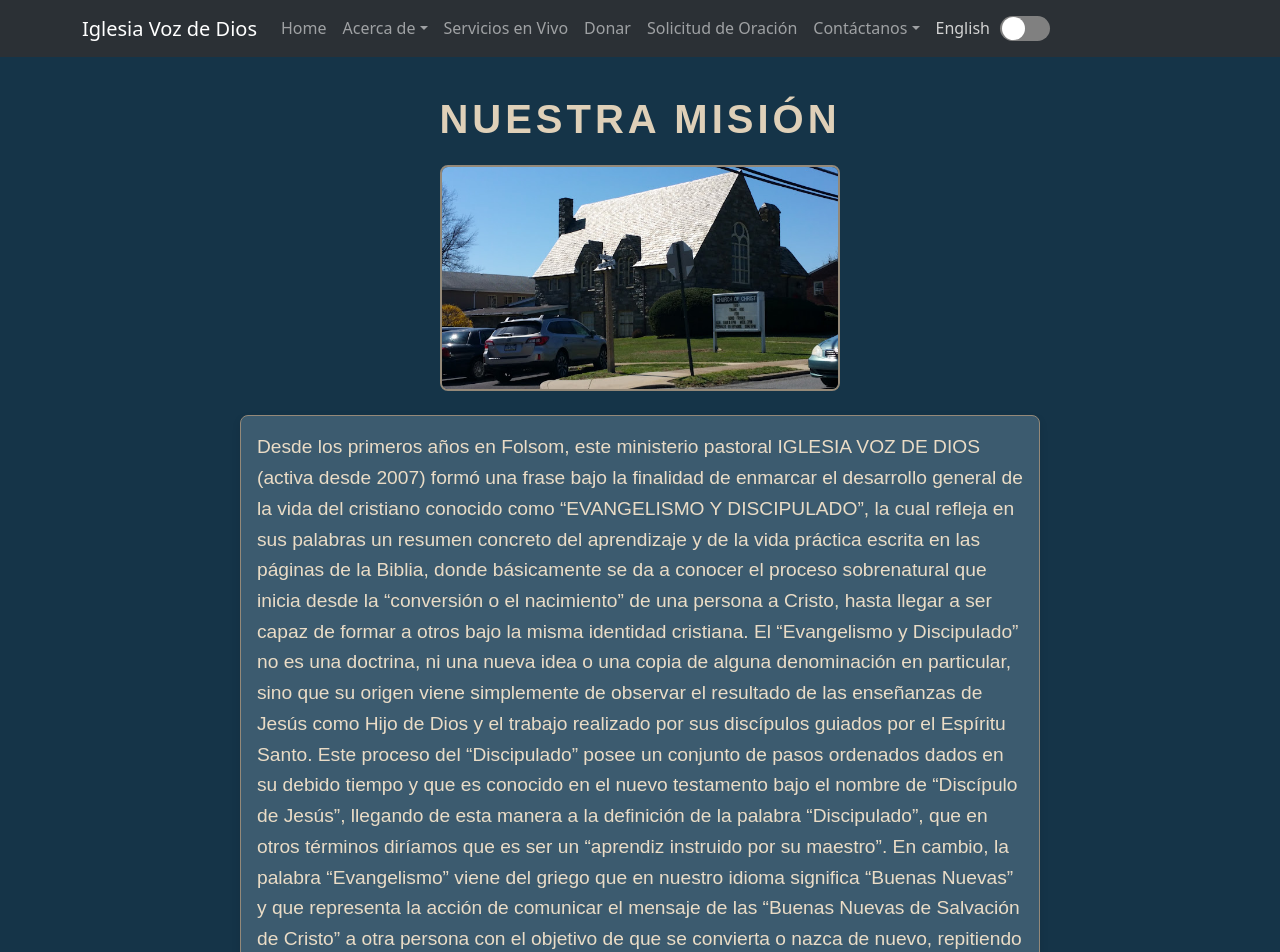
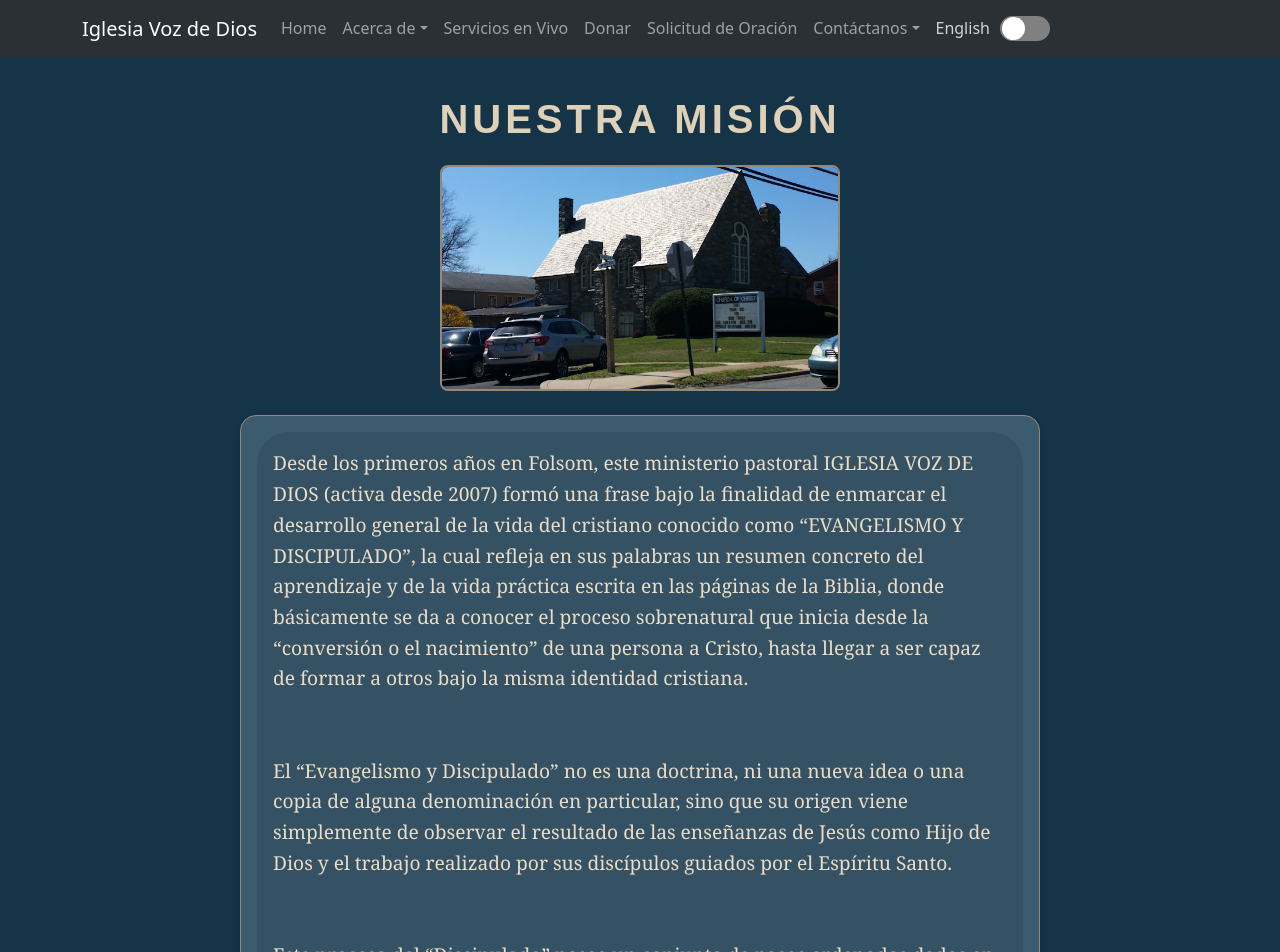
Before and after one commit to josuecaztro/IVDD-Final-Website, a React (Create React App) app in the folder front-End/: page /mission in a window 1280 px wide. Shown: the top 952 px of the page. Built offline with nearby package versions, Linux system fonts and the light colour scheme; a web font is replaced by a local one.

Commit message:
2 text errors fixed and added line breaks for readability in mission page

```diff
--- a/front-End/src/components/MissionPage/Mission.css
+++ b/front-End/src/components/MissionPage/Mission.css
@@ -50,7 +50,7 @@ The color pallete:
     font-size: 1.2rem;
     padding: 1rem;
     border: 1px solid #948979;
-    border-radius: 8px;
+    border-radius: 1rem;
     box-shadow: 0 4px 8px rgba(0, 0, 0, 0.1);
     /* transition: box-shadow 0.3s ease, transform 0.3s ease; */
 }
@@ -68,4 +68,8 @@ The color pallete:
   .mission-text {
     margin: 0;
     color: #eadcc6;
+    font-family:Georgia, 'Times New Roman', Times, serif;
+    padding: 1rem;
+    border-radius: 2rem;
+    background-color: #355265;
 }
--- a/front-End/src/components/MissionPage/Mission.js
+++ b/front-End/src/components/MissionPage/Mission.js
@@ -11,7 +11,47 @@ function DisplayMission ( { language }){
         <img id="still-img-1" src={churchStillImage}/>
         <div id="mission-card">
           <p className="mission-text">
-            {missionText[language].missionBody}
+            {missionText[language].pg1}
+            <br/>
+            <br/>
+            <br/>
+            {missionText[language].pg2}
+            <br/>
+            <br/>
+            <br/>
+            {missionText[language].pg3}
+            <br/>
+            <br/>
+            <br/>
+            {missionText[language].pg4}
+            <br/>
+            <br/>
+            <br/>
+            {missionText[language].pg5}
+            <br/>
+            <br/>
+            <br/>
+            {missionText[language].pg6}
+            <br/>
+            <br/>
+            <br/>
+            {missionText[language].pg7}
+            <br/>
+            <br/>
+            <br/>
+            {missionText[language].pg8}
+            <br/>
+            <br/>
+            <br/>
+            {missionText[language].pg9}
+            <br/>
+            <br/>
+            <br/>
+            {missionText[language].pg10}
+            <br/>
+            <br/>
+            <br/>
+            {missionText[language].pg11}
           </p>
         </div>
       </div>
--- a/front-End/src/components/MissionPage/MissionTEXT.js
+++ b/front-End/src/components/MissionPage/MissionTEXT.js
@@ -1,44 +1,36 @@
 import React from 'react';
 
-
+// I have to split up this text into 11 sections
+// This will be HORRIBLE CODE but I have no quick solution. It's for spacing readability.
+// I'm having lot's of issues insert new line characters as JSON objects in React apparently.
 const missionText = {
     en: {
       heading: "Our Mission",
-      missionBody: `Since its early years in Folsom, the pastoral ministry IGLESIA VOZ DE DIOS (active since 2007) established a phrase aimed at framing the general development of the Christian life known as “EVANGELISM AND DISCIPLESHIP.” This phrase reflects a concrete summary of the learning and practical life described in the Bible, essentially illustrating the supernatural process that begins with the “conversion or birth” of a person in Christ and continues until they are capable of guiding others under the same Christian identity.
-“Evangelism and Discipleship” is not a doctrine, a new idea, or a copy of any particular denomination. Its origin simply stems from observing the results of Jesus’ teachings as the Son of God and the work carried out by His disciples, guided by the Holy Spirit.
-The process of “Discipleship” comprises a set of ordered steps given at the proper time, known in the New Testament as being a “Disciple of Jesus.” Thus, the term “Discipleship” is defined as being a “learner instructed by their teacher.”
-On the other hand, the word “Evangelism” comes from the Greek term that means “Good News” in our language, representing the act of sharing the message of the “Good News of Salvation in Christ” with another person. The goal is for that person to be converted or born again, thereby repeating in them the complete and orderly process of “Discipleship.”
-The proper formation of “Discipleship” in the newly converted person, known as a “believer,” will produce the quality expected by God to replicate the same steps in others by sharing the message of the Good News of Salvation in Christ narrated in the four gospels. This action is called “Evangelism,” meaning that the terms “Evangelism” or “Evangelize” signify communicating the message of salvation in Christ so that the unbelieving listener may be converted and ready to receive “Discipleship,” where they will be trained to teach others the same lessons they have received.
-Every person born again is required to correctly and uninterruptedly complete all the steps of “Discipleship” in order and in their proper time, thus obtaining the authority to teach others under the same doctrine. The word “Doctrine” refers to the set of biblical teachings essential for proper spiritual formation.
-Any believer who has not undergone correct “Evangelism and Discipleship” must immediately enter this process to continue until they are capable of forming new members within the same congregation. Otherwise, failure to do so leaves them vulnerable to other doctrines that may distance them from God’s will.
-Based on multiple experiences throughout church history, the best way to learn and practice “Evangelism and Discipleship” is through a “one-on-one” relationship or contact, often held in a home or a church room, as these provide a suitable environment for this purpose.
-In our case, recognizing the need we’ve observed over the years, the topics of “Discipleship” began to be shared on Saturdays (2004) during the service. A sequence of topics was presented to benefit both attendees and those connected through our social networks. Meanwhile, “Evangelism” is conducted separately by individuals already active in this work.
-Our desire and goal are for every believer in our congregation to commit, make an effort, and attend services to properly complete the ordered steps of “Discipleship.” This will enable them to evangelize others, winning them for the Lord.
-Making this important decision is vital, not only for yourself but also for others waiting for someone to share the Good News of Salvation and train them to reach a lost and needy world with the eternal salvation found in Christ Jesus.`
-    },
+      pg1: `Since its early years in Folsom, the pastoral ministry IGLESIA VOZ DE DIOS (active since 2007) established a phrase aimed at framing the general development of the Christian life known as “EVANGELISM AND DISCIPLESHIP.” This phrase reflects a concrete summary of the learning and practical life described in the Bible, essentially illustrating the supernatural process that begins with the “conversion or birth” of a person in Christ and continues until they are capable of guiding others under the same Christian identity.`,
+      pg2: `Evangelism and Discipleship” is not a doctrine, a new idea, or a copy of any particular denomination. Its origin simply stems from observing the results of Jesus’ teachings as the Son of God and the work carried out by His disciples, guided by the Holy Spirit.`,
+      pg3: `The process of “Discipleship” comprises a set of ordered steps given at the proper time, known in the New Testament as being a “Disciple of Jesus.” Thus, the term “Discipleship” is defined as being a “learner instructed by their teacher.”`,
+      pg4: `On the other hand, the word “Evangelism” comes from the Greek term that means “Good News” in our language, representing the act of sharing the message of the “Good News of Salvation in Christ” with another person. The goal is for that person to be converted or born again, thereby repeating in them the complete and orderly process of “Discipleship."`,
+      pg5: `The proper formation of “Discipleship” in the newly converted person, known as a “believer,” will produce the quality expected by God to replicate the same steps in others by sharing the message of the Good News of Salvation in Christ narrated in the four gospels. This action is called “Evangelism,” meaning that the terms “Evangelism” or “Evangelize” signify communicating the message of salvation in Christ so that the unbelieving listener may be converted and ready to receive “Discipleship,” where they will be trained to teach others the same lessons they have received.`,
+      pg6: `Every person born again is required to correctly and uninterruptedly complete all the steps of “Discipleship” in order and in their proper time, thus obtaining the authority to teach others under the same doctrine. The word “Doctrine” refers to the set of biblical teachings essential for proper spiritual formation.`,
+      pg7: `Any believer who has not undergone correct “Evangelism and Discipleship” must immediately enter this process to continue until they are capable of forming new members within the same congregation. Otherwise, failure to do so leaves them vulnerable to other doctrines that may distance them from God’s will.`,
+      pg8: `Based on multiple experiences throughout church history, the best way to learn and practice “Evangelism and Discipleship” is through a “one-on-one” relationship or contact, often held in a home or a church room, as these provide a suitable environment for this purpose.`,
+      pg9: `In our case, recognizing the need we’ve observed over the years, the topics of “Discipleship” began to be shared on Saturdays (2024) during the service. A sequence of topics was presented to benefit both attendees and those connected through our social networks. Meanwhile, “Evangelism” is conducted separately by individuals already active in this work.`,
+      pg10: `Our desire and goal is for every believer in our congregation to choose the path to strive and assist the worship service to properly complete the ordered steps of “Discipleship.” This will enable them to evangelize others, winning them for the Lord.`,
+      pg11: `Making this important decision is vital, not only for yourself but also for others waiting for someone to share the Good News of Salvation and train them to reach a lost and needy world with the eternal salvation found in Christ Jesus.`
+      },
     es: {
       heading: "Nuestra Misión",
-      missionBody: `Desde los primeros años en Folsom, este ministerio pastoral IGLESIA VOZ DE DIOS (activa desde 2007) formó una frase bajo la finalidad de enmarcar el desarrollo general de la vida del cristiano conocido como “EVANGELISMO Y DISCIPULADO”, la cual refleja en sus palabras un resumen concreto del aprendizaje y de la vida práctica escrita en las páginas de la Biblia, donde básicamente se da a conocer el proceso sobrenatural que inicia desde la “conversión o el nacimiento” de una persona a Cristo, hasta llegar a ser capaz de formar a otros bajo la misma identidad cristiana.
-
-El “Evangelismo y Discipulado” no es una doctrina, ni una nueva idea o una copia de alguna denominación en particular, sino que su origen viene simplemente de observar el resultado de las enseñanzas de Jesús como Hijo de Dios y el trabajo realizado por sus discípulos guiados por el Espíritu Santo.
-
-Este proceso del “Discipulado” posee un conjunto de pasos ordenados dados en su debido tiempo y que es conocido en el nuevo testamento bajo el nombre de “Discípulo de Jesús”, llegando de esta manera a la definición de la palabra “Discipulado”, que en otros términos diríamos que es ser un “aprendiz instruido por su maestro”.
-
-En cambio, la palabra “Evangelismo” viene del griego que en nuestro idioma significa “Buenas Nuevas” y que representa la acción de comunicar el mensaje de las “Buenas Nuevas de Salvación de Cristo” a otra persona con el objetivo de que se convierta o nazca de nuevo, repitiendo en esta persona el proceso completo y ordenado del “Discipulado”.
-
-La correcta formación del “Discipulado” en la nueva persona convertida conocido como “creyente”,  producirá la calidad esperada por Dios para repetir los mismos pasos en otros al compartir el mensaje de las buenas nuevas de salvación en Cristo narrado en los cuatro evangelios, llamándosele a esta acción “Evangelismo”, es decir que la palabra “Evangelismo o Evangelizar” significa comunicar el mensaje de las buenas de salvación en Cristo para que el oyente incrédulo o inconverso, se convierta y esté listo para recibir el “Discipulado” donde será entrenado para enseñar a otros lo mismo que él recibió.
-
-Toda persona nacida de nuevo, le es demandado completar correctamente en orden y en su tiempo de una manera ininterrumpida todos los pasos del “Discipulado”, obteniendo de esta manera el aval para enseñar a otros bajo la misma doctrina. La palabra “Doctrina” significa el conjunto de enseñanzas bíblicas útiles para la correcta formación espiritual.
-
-Todo creyente que no ha tenido un “Evangelismo y Discipulado” correcto, debe de ingresar a este proceso inmediatamente para que pueda continuar hasta llegar a ser capaz de poder formar a otros miembros nuevos dentro de la misma congregación; de lo contrario al no hacerlo, estará accesible a otros tipos de doctrinas que traerán como consecuencias la lejanía a la voluntad de Dios.
-
-Basado en múltiples experiencias a través de la historia de la iglesia, la mejor manera de aprender y practicar el “Evangelismo y Discipulado” es a través de una relación o contacto de “uno a uno”, teniendo a su vez un lugar o espacio con un ambiente adecuado para esta finalidad, siendo en su mayoría una casa o un salón dentro de la iglesia.
-
-En nuestro caso, viendo la necesidad que hemos experimentado en los años anteriores, los temas del “Discipulado” se empezaron a compartir los días sábados (2004) durante el culto teniendo una secuencia de temas donde la persona que está presente junto con la que se logra conectar a nuestras redes sociales es la beneficiada de estas enseñanzas, mientras que el “Evangelismo” se hace por separado a personas que ya están activas en esta labor.
-
-Nuestro deseo y meta es lograr que cada creyente en nuestra congregación decida, se esfuerce y asista al culto para completar correctamente los pasos ordenados del “Discipulado” y poder de esta manera evangelizar a otros ganándolos para el Señor.
-
-Tomar esta importante decisión es vital no solo para usted, sino para otros que esperan que alguien les comparta las Buenas Nuevas de Salvación y los entrene para ir a un mundo perdido y necesitado de la salvación eterna en Cristo Jesús.`
+      pg1: `Desde los primeros años en Folsom, este ministerio pastoral IGLESIA VOZ DE DIOS (activa desde 2007) formó una frase bajo la finalidad de enmarcar el desarrollo general de la vida del cristiano conocido como “EVANGELISMO Y DISCIPULADO”, la cual refleja en sus palabras un resumen concreto del aprendizaje y de la vida práctica escrita en las páginas de la Biblia, donde básicamente se da a conocer el proceso sobrenatural que inicia desde la “conversión o el nacimiento” de una persona a Cristo, hasta llegar a ser capaz de formar a otros bajo la misma identidad cristiana.`,
+      pg2: `El “Evangelismo y Discipulado” no es una doctrina, ni una nueva idea o una copia de alguna denominación en particular, sino que su origen viene simplemente de observar el resultado de las enseñanzas de Jesús como Hijo de Dios y el trabajo realizado por sus discípulos guiados por el Espíritu Santo.`,
+      pg3: `Este proceso del “Discipulado” posee un conjunto de pasos ordenados dados en su debido tiempo y que es conocido en el nuevo testamento bajo el nombre de “Discípulo de Jesús”, llegando de esta manera a la definición de la palabra “Discipulado”, que en otros términos diríamos que es ser un “aprendiz instruido por su maestro”.`,
+      pg4: `En cambio, la palabra “Evangelismo” viene del griego que en nuestro idioma significa “Buenas Nuevas” y que representa la acción de comunicar el mensaje de las “Buenas Nuevas de Salvación de Cristo” a otra persona con el objetivo de que se convierta o nazca de nuevo, repitiendo en esta persona el proceso completo y ordenado del “Discipulado”.`,
+      pg5: `La correcta formación del “Discipulado” en la nueva persona convertida conocido como “creyente”,  producirá la calidad esperada por Dios para repetir los mismos pasos en otros al compartir el mensaje de las buenas nuevas de salvación en Cristo narrado en los cuatro evangelios, llamándosele a esta acción “Evangelismo”, es decir que la palabra “Evangelismo o Evangelizar” significa comunicar el mensaje de las buenas de salvación en Cristo para que el oyente incrédulo o inconverso, se convierta y esté listo para recibir el “Discipulado” donde será entrenado para enseñar a otros lo mismo que él recibió.`,
+      pg6: `Toda persona nacida de nuevo, le es demandado completar correctamente en orden y en su tiempo de una manera ininterrumpida todos los pasos del “Discipulado”, obteniendo de esta manera el aval para enseñar a otros bajo la misma doctrina. La palabra “Doctrina” significa el conjunto de enseñanzas bíblicas útiles para la correcta formación espiritual.`,
+      pg7: `Todo creyente que no ha tenido un “Evangelismo y Discipulado” correcto, debe de ingresar a este proceso inmediatamente para que pueda continuar hasta llegar a ser capaz de poder formar a otros miembros nuevos dentro de la misma congregación; de lo contrario al no hacerlo, estará accesible a otros tipos de doctrinas que traerán como consecuencias la lejanía a la voluntad de Dios.`,
+      pg8: `Basado en múltiples experiencias a través de la historia de la iglesia, la mejor manera de aprender y practicar el “Evangelismo y Discipulado” es a través de una relación o contacto de “uno a uno”, teniendo a su vez un lugar o espacio con un ambiente adecuado para esta finalidad, siendo en su mayoría una casa o un salón dentro de la iglesia. `,
+      pg9: `En nuestro caso, viendo la necesidad que hemos experimentado en los años anteriores, los temas del “Discipulado” se empezaron a compartir los días sábados (2024) durante el culto teniendo una secuencia de temas donde la persona que está presente junto con la que se logra conectar a nuestras redes sociales es la beneficiada de estas enseñanzas, mientras que el “Evangelismo” se hace por separado a personas que ya están activas en esta labor.`,
+      pg10: `Nuestro deseo y meta es lograr que cada creyente en nuestra congregación elija el camino para esforzarse y asistir al culto para completar correctamente los pasos ordenados del “Discipulado” y poder de esta manera evangelizar a otros ganándolos para el Señor.`,
+      pg11: `Tomar esta importante decisión es vital no solo para usted, sino para otros que esperan que alguien les comparta las Buenas Nuevas de Salvación y los entrene para ir a un mundo perdido y necesitado de la salvación eterna en Cristo Jesús.`,
     }
   }
 
```
